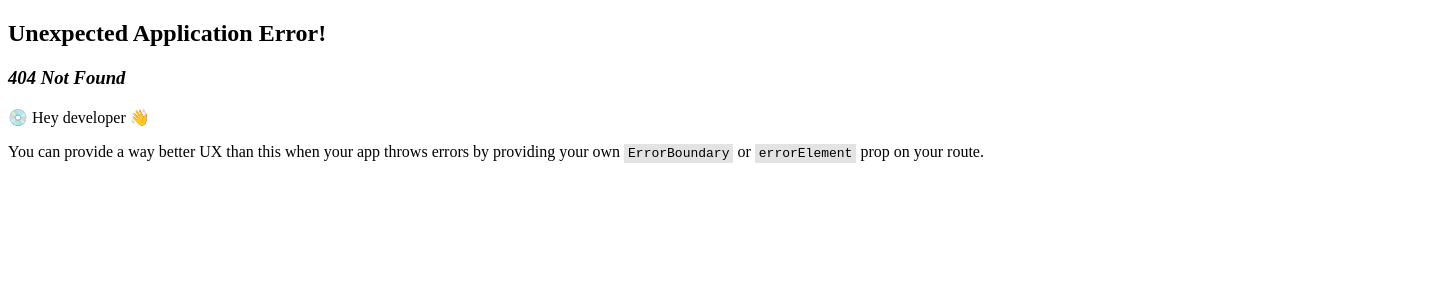
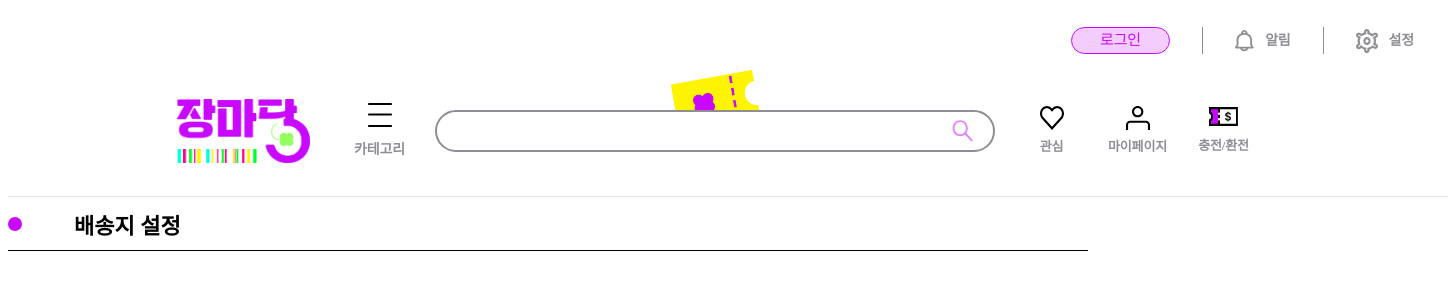
Before and after one commit to JMarketYard/Front-end, a React (Vite) app: page /address in a window 1280 px wide. Before the commit this address had no page. Shown: the top 300 px of the page, 1448 px wide, since content can reach past the window. Built offline with nearby package versions, Linux system fonts and the light colour scheme.

Commit message:
Feat: address 주소 추가
router에 address 경로 추가 및 기본 폴더 구조, 페이지 생성

```diff
--- /dev/null
+++ b/src/pages/address/addressSetPage.tsx
@@ -0,0 +1,11 @@
+import BigTitle from "../../components/BigTitle";
+
+const AddressSetPage = () => {
+  return (
+    <>
+    <BigTitle>배송지 설정</BigTitle>
+    </>
+  );
+}
+
+export default AddressSetPage;
```
Also changed, not shown: src/routes/router.tsx (+6 -1 lines).
